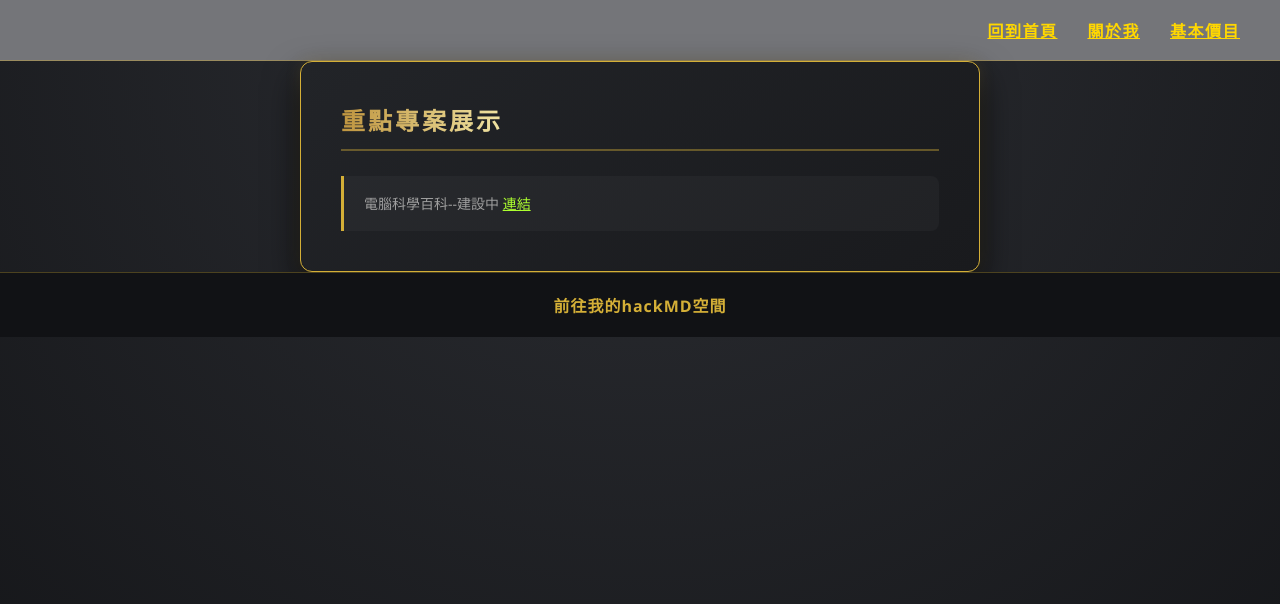
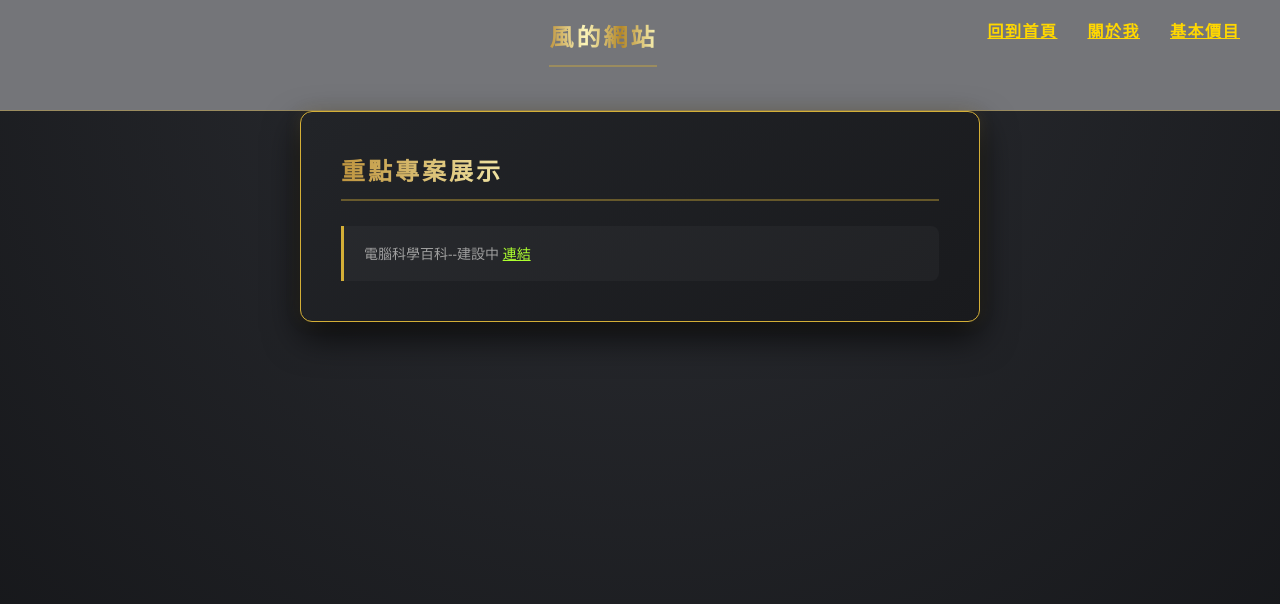
Before and after one commit to pchengxiang/PersonalWebsite, a plain HTML site: page projects.html in a window 1280 px wide. Drawn offline with Linux system fonts and the light colour scheme.

Commit message:
11/21 update 3

```diff
--- a/css/style.css
+++ b/css/style.css
@@ -11,7 +11,7 @@ body {
 }
 
 .Title{
-    margin-right: 900px;
+    margin-right: 300px;
 }
 
 /* 2. Header：固定在最上方，黑底搭配底部金線，項目靠右水平排列 */
--- a/projects.html
+++ b/projects.html
@@ -8,6 +8,7 @@
 
 </head>
 <header class="main-header">
+    <h2 class="Title">風的網站</h2>
         <div>
             <a href="./index.html">回到首頁</a>
         </div>
@@ -25,8 +26,5 @@
                 <a style="color:greenyellow" href="https://young-snow-5eba.fongsong527.workers.dev/">連結</a>
             </div>
         </section>
-        <footer>
-            <a href="https://hackmd.io/ryYb9AD0S02tHpwSVD0-GA?edit">前往我的hackMD空間</a>
-        </footer>
 </body>
 </html>
```
Also changed, not shown: about.html (+1 -0 lines), pricing.html (+1 -0 lines).
